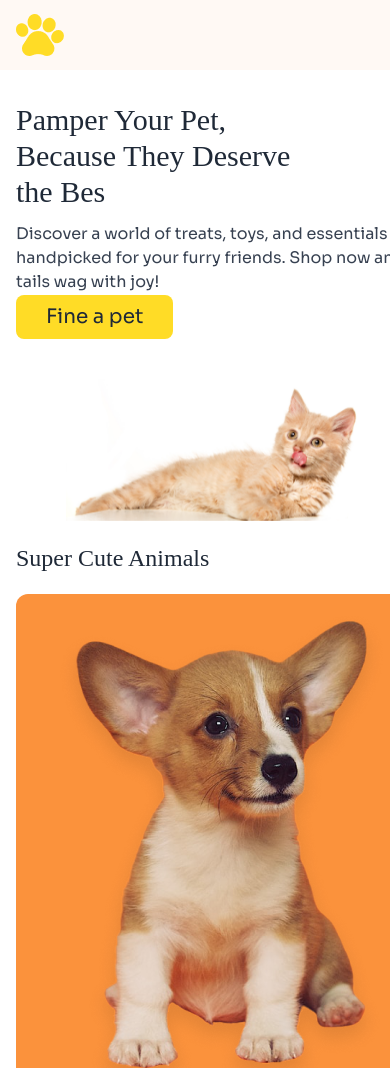
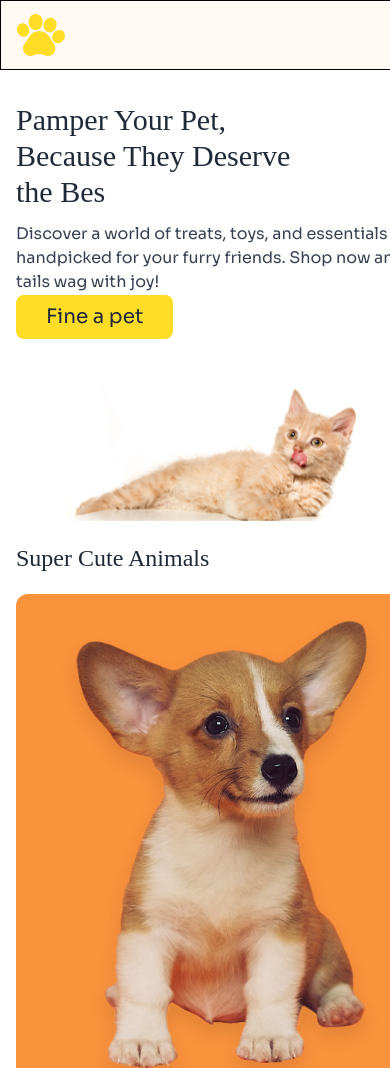
Before and after one commit to Shahiran-Talukdar-Joy/ASSIGNMENT-3, a plain HTML site: page index.html in a window 390 px wide. Shown: the top 1068 px of the page. Drawn offline with nearby package versions, Linux system fonts and the light colour scheme; a web font is replaced by a local one.

Commit message:
minor update

```diff
--- a/index.html
+++ b/index.html
@@ -24,7 +24,7 @@
 </head>
 <body class="w-[500px] lg:max-w-[1600px]">
     <!---------Navbar-------->
-    <nav class="h-[70px] lg:w-[1600px] lg:h-[100px] bg-[#FFF9F4] flex items-center justify-between lg:justify-around mb-[32px] lg:mb-[75px]">
+    <nav class="h-[70px] lg:w-[1600px] lg:h-[100px] bg-[#FFF9F4] flex items-center justify-between lg:justify-around mb-[32px] lg:mb-[75px] border-[1px] border-black lg:border-0">
 
         <div class="hidden lg:block lg:flex space-x-3 items-center">
             <img src="c1-assets/logo-header.png" alt="">
```
